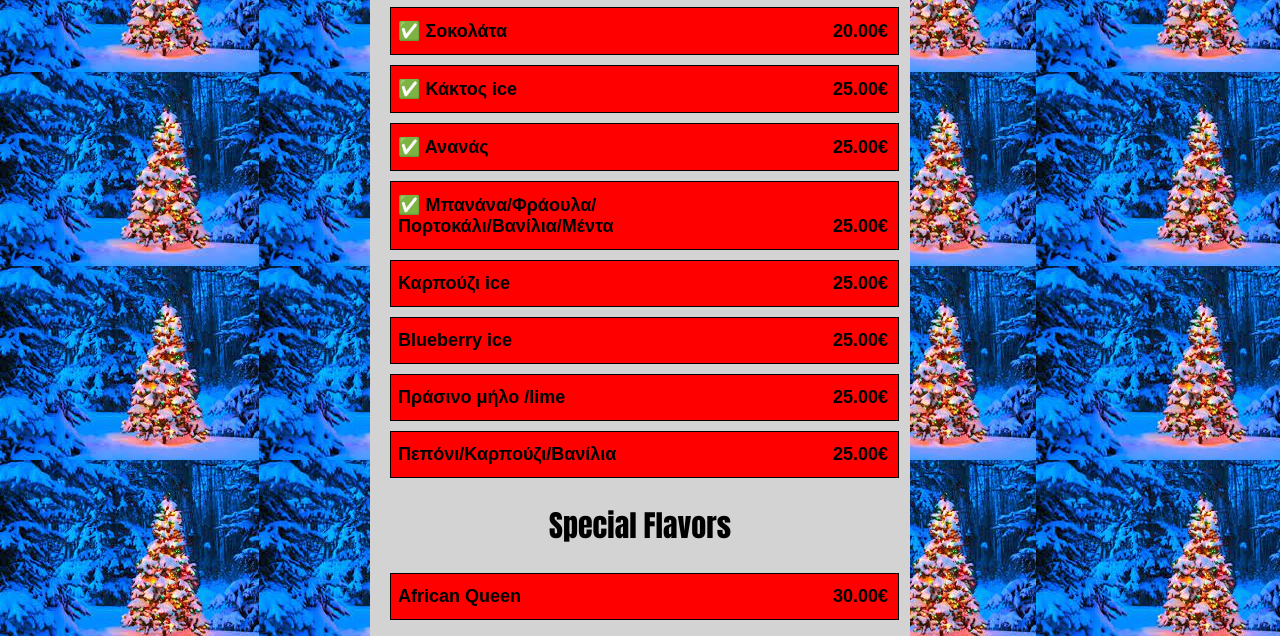
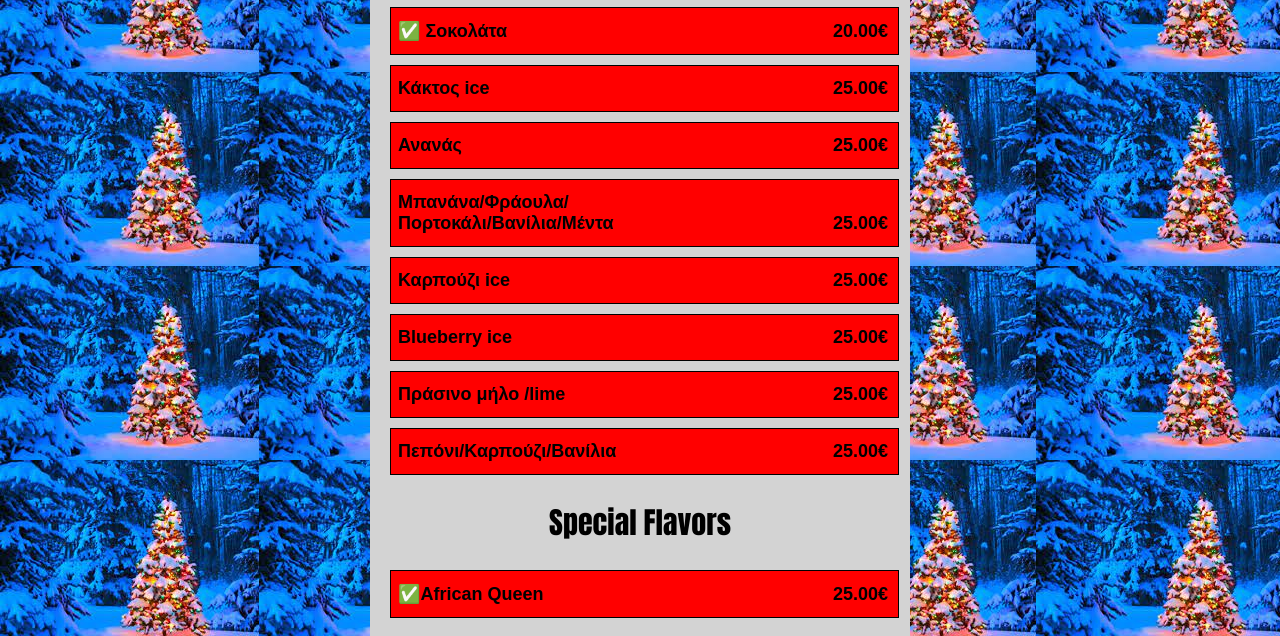
Before and after one commit to Rafael12Ma/html-hookah-project, a plain HTML site: page index.html in a window 1280 px wide. Shown: the part 316-952 px from the top of the page. Drawn offline with Linux system fonts and the light colour scheme.

Commit message:
Update index.html

```diff
--- a/index.html
+++ b/index.html
@@ -25,14 +25,14 @@
             <p class="flavor">&#9989; Σοκολάτα</p><p class="price">20.00&euro;</p>
           </article>
           <b> <article class="item">
-            <p class="flavor">&#9989; Κάκτος ice</p><p class="price">25.00&euro;</p>
+            <p class="flavor"> Κάκτος ice</p><p class="price">25.00&euro;</p>
           </article>
           <article class="item">
-             <p class="flavor">&#9989; Ανανάς</p><p class="price">25.00&euro;</p>
+             <p class="flavor">Ανανάς</p><p class="price">25.00&euro;</p>
           </article>
           <article class="item">
 
-            <p class="flavor"><span>&#9989;</span> Μπανάνα/Φράουλα/Πορτοκάλι/Βανίλια/Μέντα</p><p class="price">25.00&euro;</p>
+            <p class="flavor">Μπανάνα/Φράουλα/Πορτοκάλι/Βανίλια/Μέντα</p><p class="price">25.00&euro;</p>
           </article>
           <article class="item">
             <p class="flavor">Καρπούζι ice</p><p class="price">25.00&euro;</p>
@@ -50,7 +50,7 @@
 
           <h2>Special Flavors</h2>
           <article class="item">
-            <p class="flavor">African Queen</p><p class="price">30.00&euro;</p>
+            <p class="flavor">&#9989;African Queen</p><p class="price">25.00&euro;</p>
           </article>
         </section>
         <!--
```
